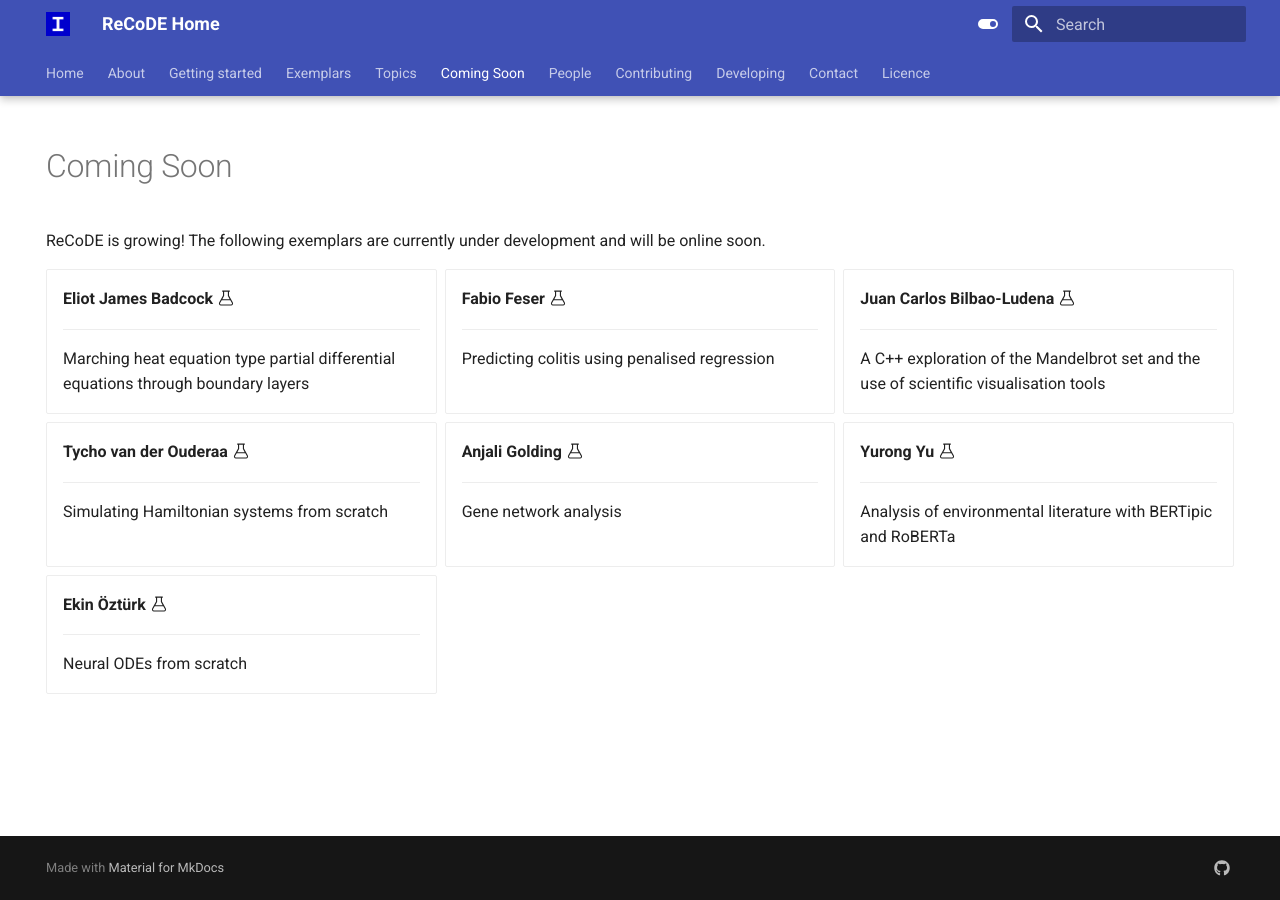
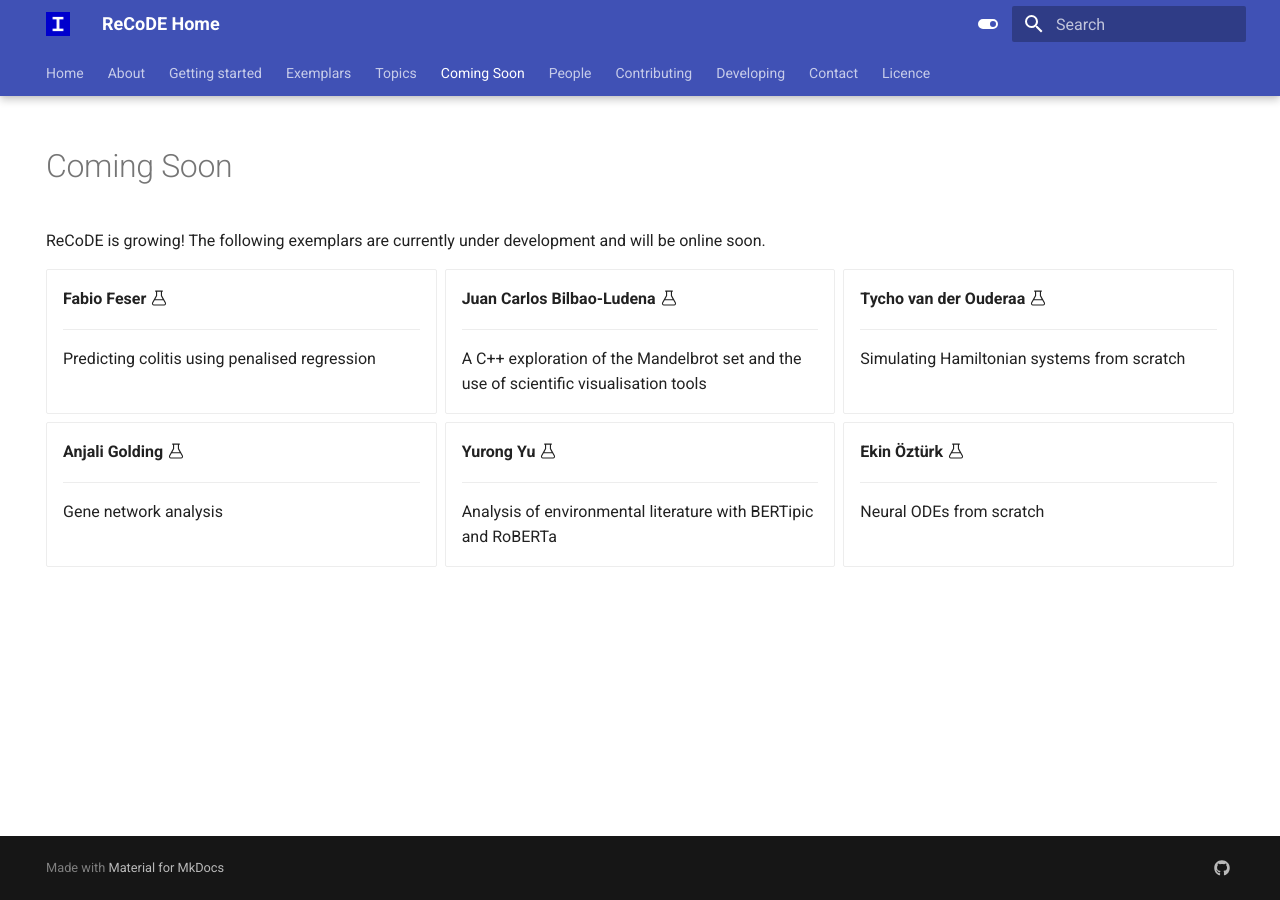
Before and after one commit to ImperialCollegeLondon/ReCoDE-home, an MkDocs documentation site: the page built from docs/coming-soon.md, in a window 1280 px wide. Built offline with MkDocs 1.6.1 and Material for MkDocs 9.7.7, drawn with Linux system fonts in a browser that asks for light colours.

Commit message:
feat: rm tpatterns from coming-soon

```diff
--- a/docs/coming-soon.md
+++ b/docs/coming-soon.md
@@ -10,12 +10,6 @@ search:
 ReCoDE is growing! The following exemplars are currently under development and will be online soon.
 
 <div class="grid cards" markdown>
-
-
--  __Eliot James Badcock__ :octicons-beaker-24:
-
-    ---
-    Marching heat equation type partial differential equations through boundary layers
 
 -  __Fabio Feser__ :octicons-beaker-24:
 
```
